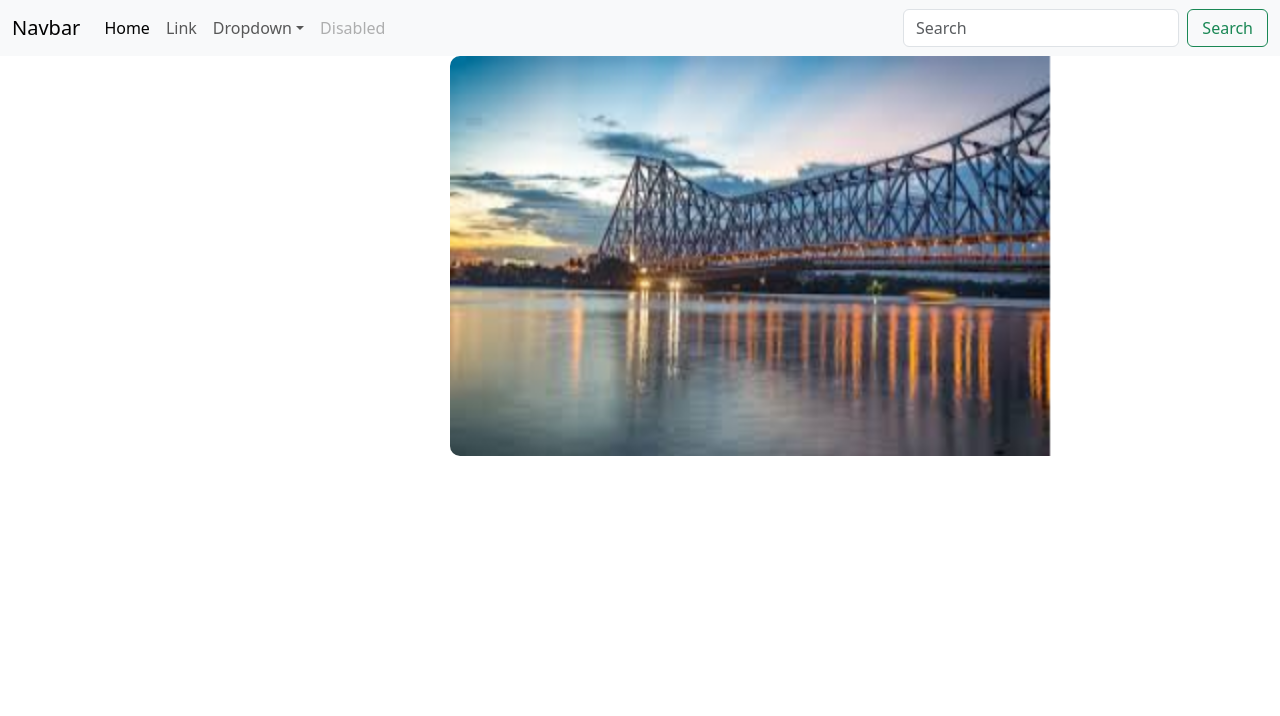
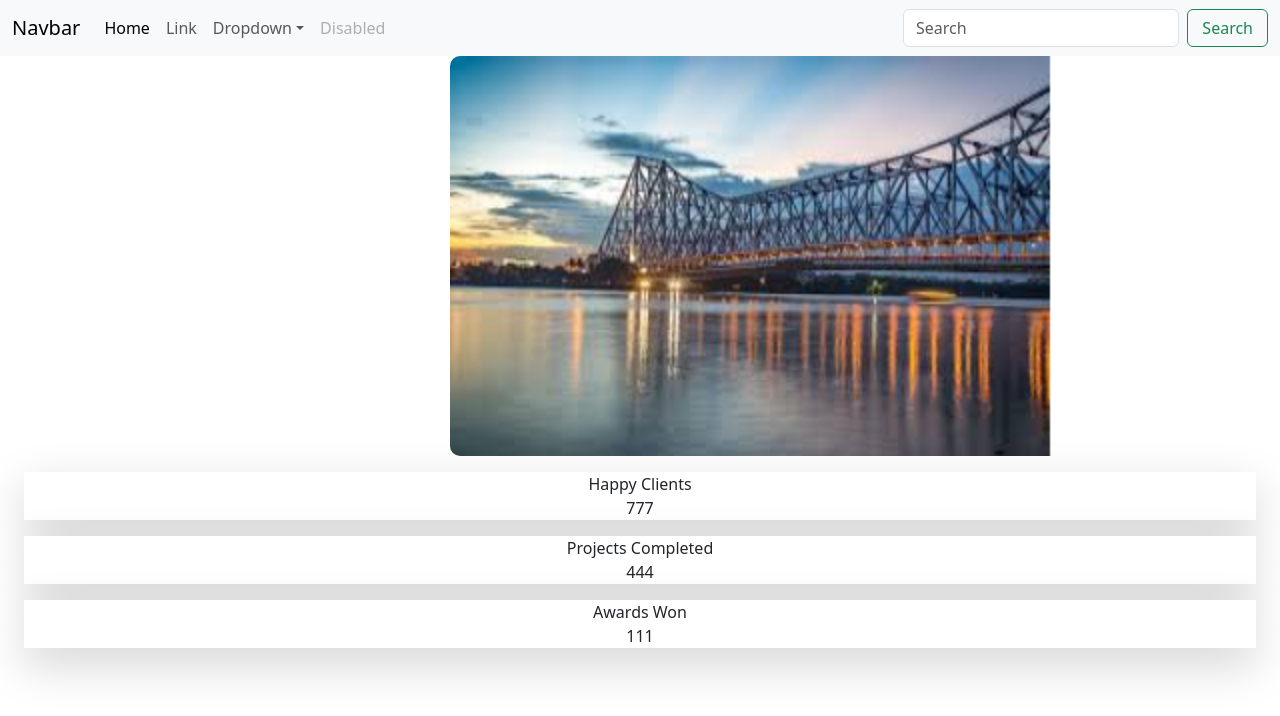
Before and after one commit to Daronik02/Travelling-Media, a React (Vite) app: page / in a window 1280 px wide. Shown: the top 716 px of the page. Built offline with nearby package versions, Linux system fonts and the light colour scheme.

Commit message:
addd my changes

```diff
--- a/index.html
+++ b/index.html
@@ -4,8 +4,9 @@
   <meta charset="UTF-8" />
   <link rel="icon" type="image/svg+xml" href="" />
   <meta name="viewport" content="width=device-width, initial-scale=1.0" />
-    <title>Vite + React</title>
+  <title>Travelling-media</title>
 </head>
+
 <body>
   <div id="root"></div>
   <script type="module" src="/src/main.jsx"></script>
--- a/src/App.jsx
+++ b/src/App.jsx
@@ -1,15 +1,16 @@
 import "bootstrap/dist/css/bootstrap.min.css";
 import "bootstrap/dist/js/bootstrap.bundle.min";
 import React from "react";
-import Navbar from './assets/component/Navbar.jsx'
+import Navbar from "./assets/component/Navbar.jsx";
 import Carousel from "./assets/component/Carousel.jsx";
-
+import Counterblocks from "./assets/component/Counterblocks.jsx";
 
 const App =()=>{
   return(
   <>
   <Navbar/>
   <Carousel/>
+  <Counterblocks/>
   </>
   )
 }
--- /dev/null
+++ b/src/assets/component/Counterblocks.jsx
@@ -0,0 +1,53 @@
+import React, { useEffect, useState } from "react";
+
+const CounterBlock = ({ title, end, duration = 2 }) => {
+  const [count, setCount] = useState(0);
+  const [visible, setVisible] = useState(false);
+
+  useEffect(() => {
+    let start = 0;
+    const incrementTime = (duration * 1000) / end;
+    const counter = setInterval(() => {
+      start += 1;
+      setCount(start);
+      if (start === end) clearInterval(counter);
+    }, incrementTime);
+    return () => clearInterval(counter);
+  }, [end, duration]);
+
+  useEffect(() => {
+    const timer = setTimeout(() => setVisible(true), 100);
+    return () => clearTimeout(timer);
+  }, []);
+
+  return (
+    <div
+      className={` items-center justify-center bg-white rounded-2xl shadow-lg p-8 text-center transition-opacity duration-700 ease-in-out ${
+        visible ? "opacity-100" : "opacity-0"
+      }`}
+    >
+      <div className="text-gray-700 mt-3 text-xl font-medium">{title}</div>
+      <div className="text-5xl font-extrabold text-blue-600">{count}</div>
+    </div>
+  );
+};
+
+const Counterblocks = () => {
+  const counters = [
+    { title: "Happy Clients", end: 777 },
+    { title: "Projects Completed", end: 444 },
+    { title: "Awards Won", end: 111 },
+  ];
+
+  return (
+    <div className="min-h-screen flexbox items-center justify-center bg-beige px-4 py-16">
+      <div className="grid grid-cols-1 md:grid-cols-3 gap-10 w-full max-w-6xl">
+        {counters.map((item, index) => (
+          <CounterBlock key={index} title={item.title} end={item.end} />
+        ))}
+      </div>
+    </div>
+  );
+};
+
+export default Counterblocks;
```
Also changed, not shown: package.json (+6 -2 lines), src/assets/component/Carousel.jsx (+9 -7 lines), 1 other file (tests, documents, lock files or other folders). Lines whose indentation alone changed are shown as unchanged.
